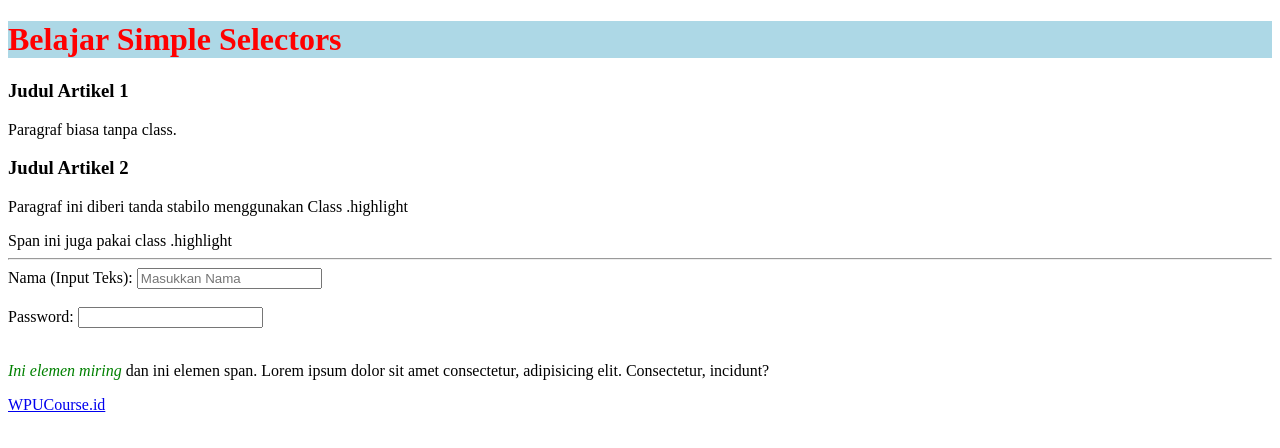
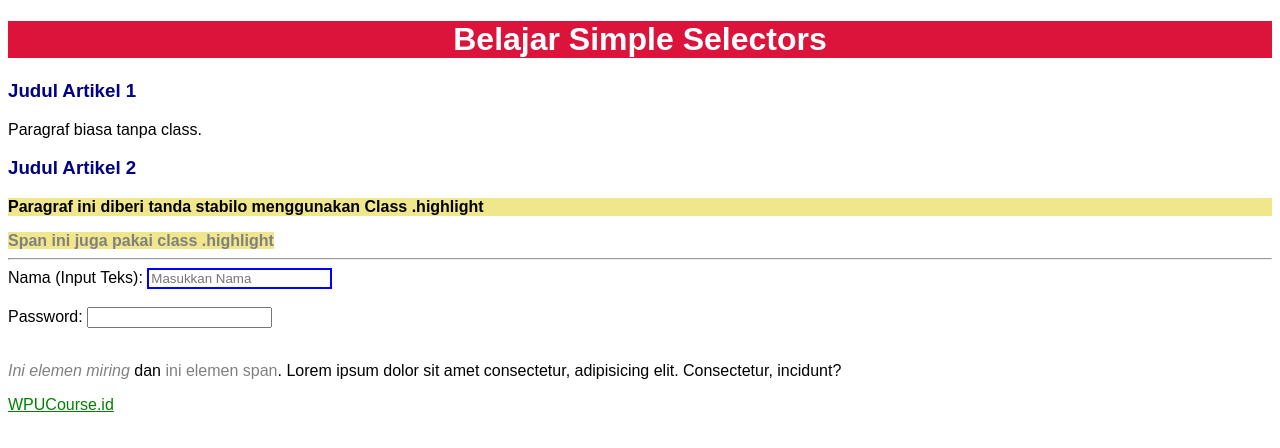
Before and after one commit to DerylxSofyan/itw2026_263040086, a plain HTML site: page wpubelajarweb/09-css-selector/coba-simple-selector-after.html in a window 1280 px wide. Drawn offline with Linux system fonts and the light colour scheme.

Commit message:
Input .html after dan before

```diff
--- a/wpubelajarweb/09-css-selector/coba-simple-selector.html
+++ b/wpubelajarweb/09-css-selector/coba-simple-selector-after.html
@@ -4,23 +4,47 @@
 <head>
   <meta charset="UTF-8">
   <title>CSS Simple Selectors</title>
-</head>
-
-<style>
-    .hightlight {
-        background-color: yellow;
-        font-weight: bold;
+  <style>
+    /* UNIVERSAL SELECTOR */
+    * {
+      box-sizing: border-box;
+      font-family: Arial, Helvetica, sans-serif;
     }
 
+    /* TYPE SELECTOR (Nama Tag) */
+    h3 {
+      color: navy;
+    }
+
+    /* CLASS SELECTOR */
+    .highlight {
+      background-color: khaki;
+      font-weight: bold;
+    }
+
+    /* ID SELECTOR */
     #heading {
-        color: red;
-        background-color: lightblue;
+      color: white;
+      background-color: crimson;
+      text-align: center;
+    }
 
+    /* GROUPING SELECTOR */
+    i,
+    span {
+      color: gray;
     }
-    i {
-        color: green;
+
+    /* ATTRIBUTE SELECTOR */
+    input[type="text"] {
+      border: 2px solid blue;
     }
-</style>
+
+    a[href] {
+      color: green;
+    }
+  </style>
+</head>
 
 <body>
 
```
Also changed, not shown: wpubelajarweb/09-css-selector/coba-simple-selector-before.html (added, +41 -0 lines).
